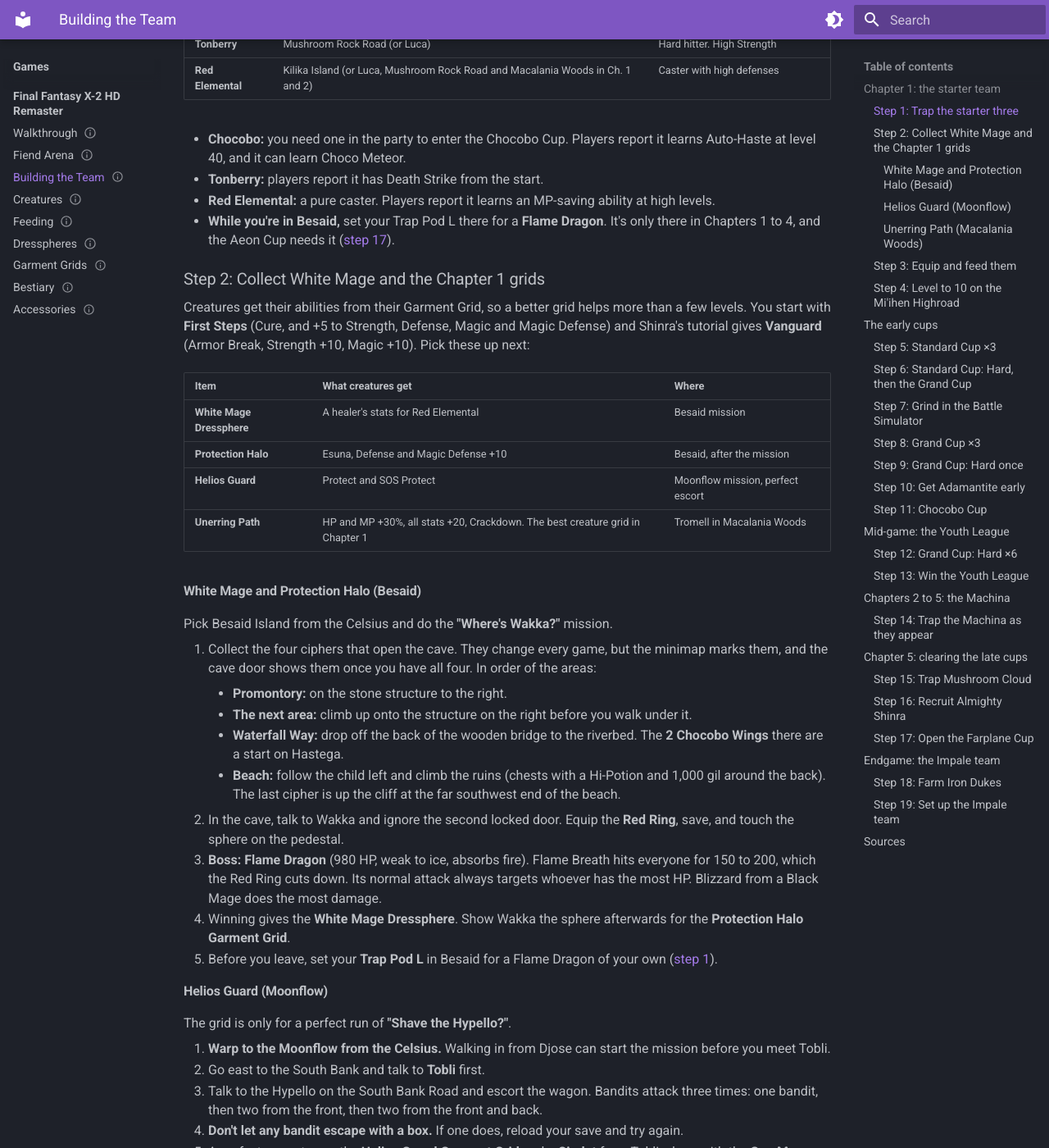
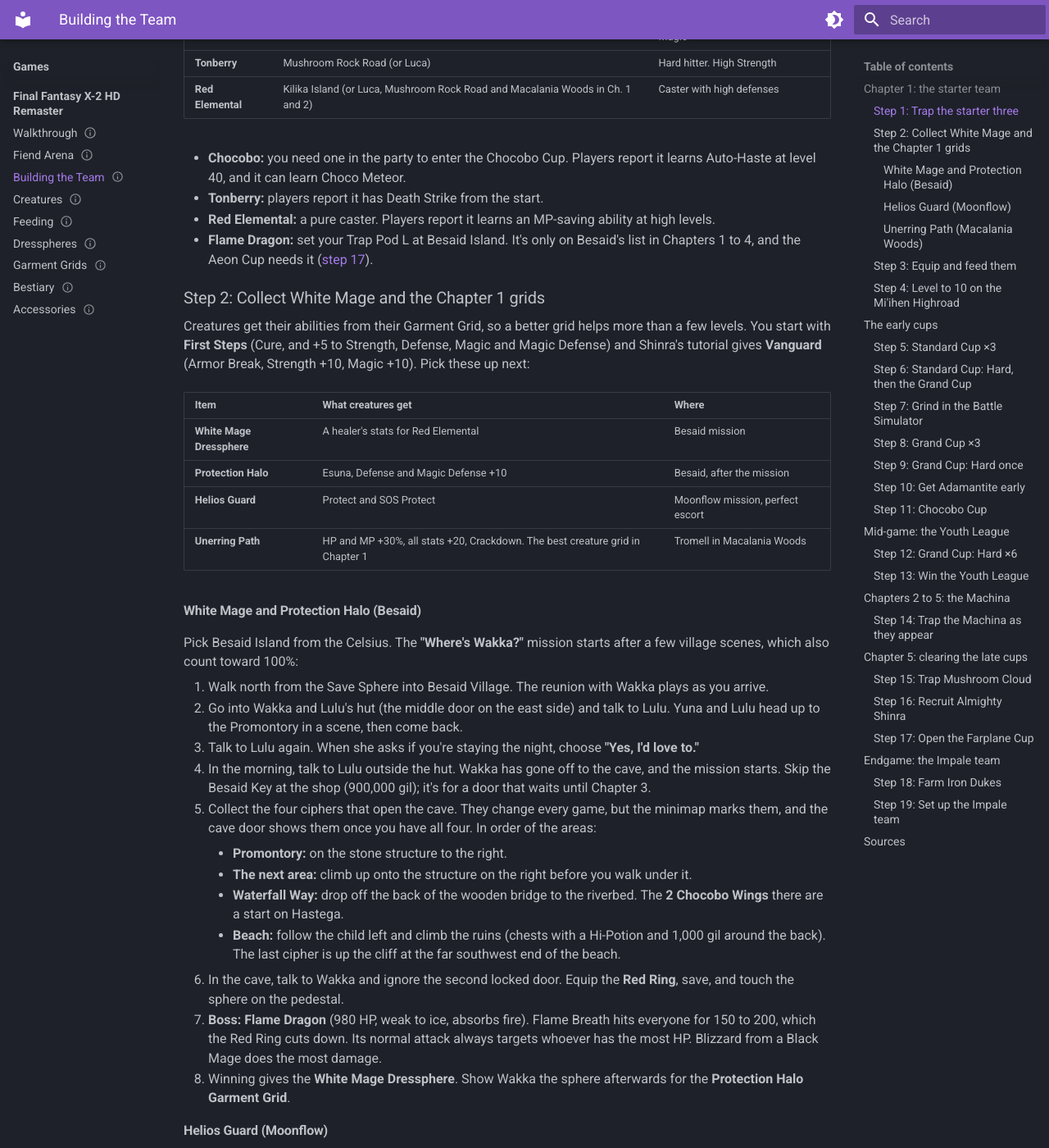
Before and after one commit to princeodd47/heygoodbuddy.com, an MkDocs documentation site: the page built from docs/games/final-fantasy-x-2/creature-team.md, in a window 1280 px wide and 1400 px high, scrolled down 917 px. Shown: the whole window at 82% size. Built offline with MkDocs 1.6.1 and Material for MkDocs 9.7.7, drawn with Linux system fonts in a browser that asks for light colours; some of the changed text lies outside the part shown.

Commit message:
Fix FFX-2 trapping wording and add the Besaid opening steps
Trap Pods are set from the Creature Creator menu, so drop wording that
implied being at the location. Add the village scenes that lead into
Where's Wakka? and treat the Promontory walk as a scene.

Co-Authored-By: Claude Opus 5.5 <noreply@anthropic.com>

```diff
--- a/docs/games/final-fantasy-x-2/creature-team.md
+++ b/docs/games/final-fantasy-x-2/creature-team.md
@@ -31,7 +31,9 @@ Dukes that make the Machina the strongest team in the arena.
 
 ### Step 1: Trap the starter three
 
-Use a Trap Pod S for each, as soon as you're on the Celsius. The
+Trapping is done from Shinra's Creature Creator menu on the Celsius: pick
+a location from the list and a pod, then Round Up. You don't have to be
+anywhere near the location. Use a Trap Pod S for each of these. The
 [walkthrough](walkthrough.md#your-first-catches) covers pods and the
 free-pod trick.
 
@@ -46,9 +48,9 @@ free-pod trick.
 - **Tonberry:** players report it has Death Strike from the start.
 - **Red Elemental:** a pure caster. Players report it learns an MP-saving
   ability at high levels.
-- **While you're in Besaid,** set your Trap Pod L there for a
-  **Flame Dragon**. It's only there in Chapters 1 to 4, and the Aeon Cup
-  needs it ([step 17](#step-17-open-the-farplane-cup)).
+- **Flame Dragon:** set your Trap Pod L at Besaid Island. It's only on
+  Besaid's list in Chapters 1 to 4, and the Aeon Cup needs it
+  ([step 17](#step-17-open-the-farplane-cup)).
 
 ### Step 2: Collect White Mage and the Chapter 1 grids
 
@@ -66,10 +68,20 @@ to Strength, Defense, Magic and Magic Defense) and Shinra's tutorial gives
 
 #### White Mage and Protection Halo (Besaid)
 
-Pick Besaid Island from the Celsius and do the **"Where's Wakka?"**
-mission.
+Pick Besaid Island from the Celsius. The **"Where's Wakka?"** mission
+starts after a few village scenes, which also count toward 100%:
 
-1. Collect the four ciphers that open the cave. They change every game,
+1. Walk north from the Save Sphere into Besaid Village. The reunion with
+   Wakka plays as you arrive.
+2. Go into Wakka and Lulu's hut (the middle door on the east side) and
+   talk to Lulu. Yuna and Lulu head up to the Promontory in a scene, then
+   come back.
+3. Talk to Lulu again. When she asks if you're staying the night, choose
+   **"Yes, I'd love to."**
+4. In the morning, talk to Lulu outside the hut. Wakka has gone off to
+   the cave, and the mission starts. Skip the Besaid Key at the shop
+   (900,000 gil); it's for a door that waits until Chapter 3.
+5. Collect the four ciphers that open the cave. They change every game,
    but the minimap marks them, and the cave door shows them once you have
    all four. In order of the areas:
     - **Promontory:** on the stone structure to the right.
@@ -80,16 +92,14 @@ mission.
     - **Beach:** follow the child left and climb the ruins (chests with a
       Hi-Potion and 1,000 gil around the back). The last cipher is up the
       cliff at the far southwest end of the beach.
-2. In the cave, talk to Wakka and ignore the second locked door. Equip
+6. In the cave, talk to Wakka and ignore the second locked door. Equip
    the **Red Ring**, save, and touch the sphere on the pedestal.
-3. **Boss: Flame Dragon** (980 HP, weak to ice, absorbs fire). Flame
+7. **Boss: Flame Dragon** (980 HP, weak to ice, absorbs fire). Flame
    Breath hits everyone for 150 to 200, which the Red Ring cuts down. Its
    normal attack always targets whoever has the most HP. Blizzard from a
    Black Mage does the most damage.
-4. Winning gives the **White Mage Dressphere**. Show Wakka the sphere
+8. Winning gives the **White Mage Dressphere**. Show Wakka the sphere
    afterwards for the **Protection Halo Garment Grid**.
-5. Before you leave, set your **Trap Pod L** in Besaid for a Flame Dragon
-   of your own ([step 1](#step-1-trap-the-starter-three)).
 
 #### Helios Guard (Moonflow)
 
```
Also changed, not shown: docs/games/final-fantasy-x-2/walkthrough.md (+12 -5 lines), notes/final-fantasy-x-2/creature-team-research.md (+4 -0 lines), notes/final-fantasy-x-2/walkthrough-research.md (+3 -0 lines).
